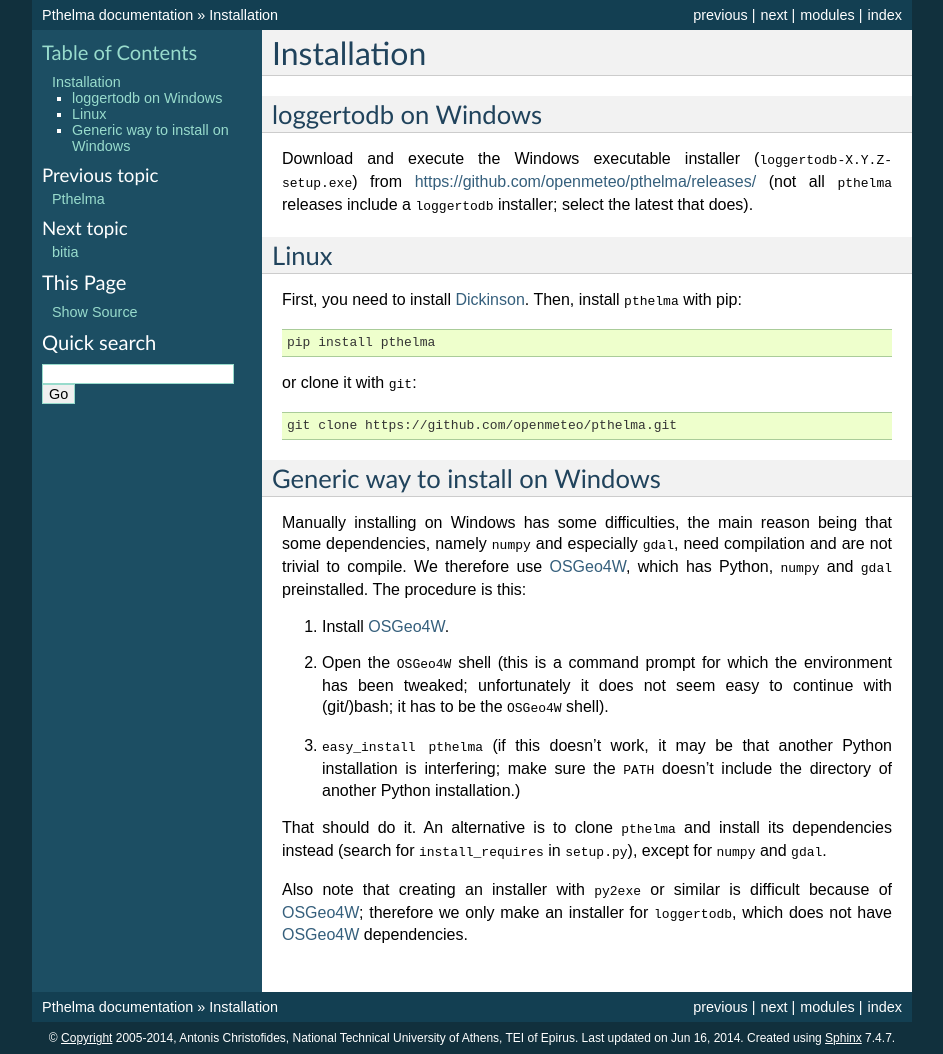
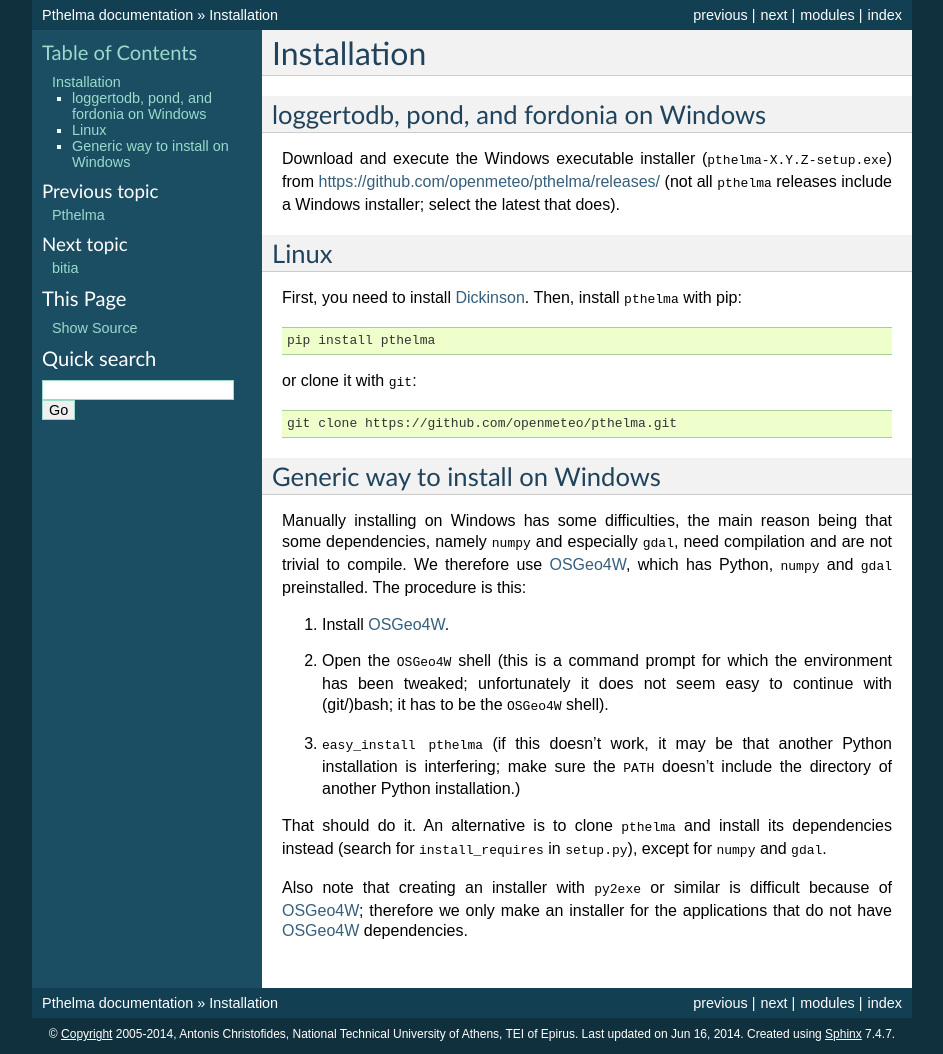
Before and after one commit to openmeteo/pthelma, a Sphinx documentation site: the page built from doc/install.rst, in a window 1280 px wide. Shown: the whole page, without its empty margins (168-1111 px from the left). Built offline with Sphinx 7.4.7, drawn with Linux system fonts in a browser that asks for light colours.

Commit message:
Windows fixes
Added pond and fordonia to Windows installer; renamed Windows installer
package to pthelma instead of loggertodb.

```diff
--- a/doc/install.rst
+++ b/doc/install.rst
@@ -6,14 +6,13 @@ Installation
 
 .. highlight:: bash
 
-loggertodb on Windows
-=====================
+loggertodb, pond, and fordonia on Windows
+=========================================
 
 Download and execute the Windows executable installer
-(``loggertodb-X.Y.Z-setup.exe``) from
+(``pthelma-X.Y.Z-setup.exe``) from
 https://github.com/openmeteo/pthelma/releases/ (not all ``pthelma``
-releases include a ``loggertodb`` installer; select the latest that
-does).
+releases include a Windows installer; select the latest that does).
 
 Linux
 =====
@@ -52,7 +51,7 @@ its dependencies instead (search for ``install_requires`` in
 
 Also note that creating an installer with ``py2exe`` or similar is
 difficult because of OSGeo4W_; therefore we only make an installer for
-``loggertodb``, which does not have OSGeo4W_ dependencies.
+the applications that do not have OSGeo4W_ dependencies.
 
 .. _dickinson: http://dickinson.readthedocs.org/
 .. _osgeo4w: http://trac.osgeo.org/osgeo4w/
--- a/setup.py
+++ b/setup.py
@@ -120,7 +120,7 @@ try:
                                   vcredist_filename])]
 
     # Specify program executable
-    kwargs['console'] = ['bin/loggertodb']
+    kwargs['console'] = ['bin/loggertodb', 'bin/pond', 'bin/fordonia']
 except ImportError:
     pass
 
```
Also changed, not shown: 1 other file.
